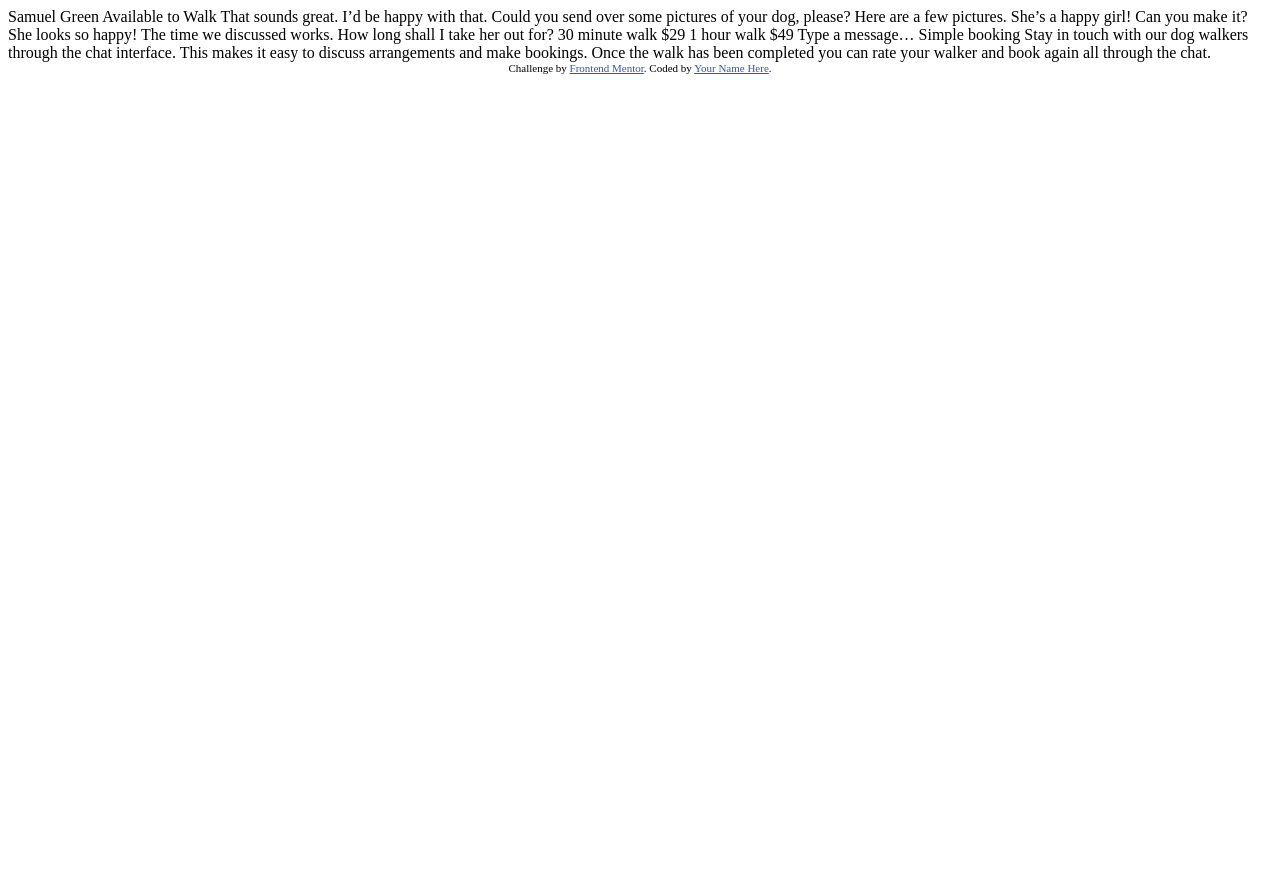
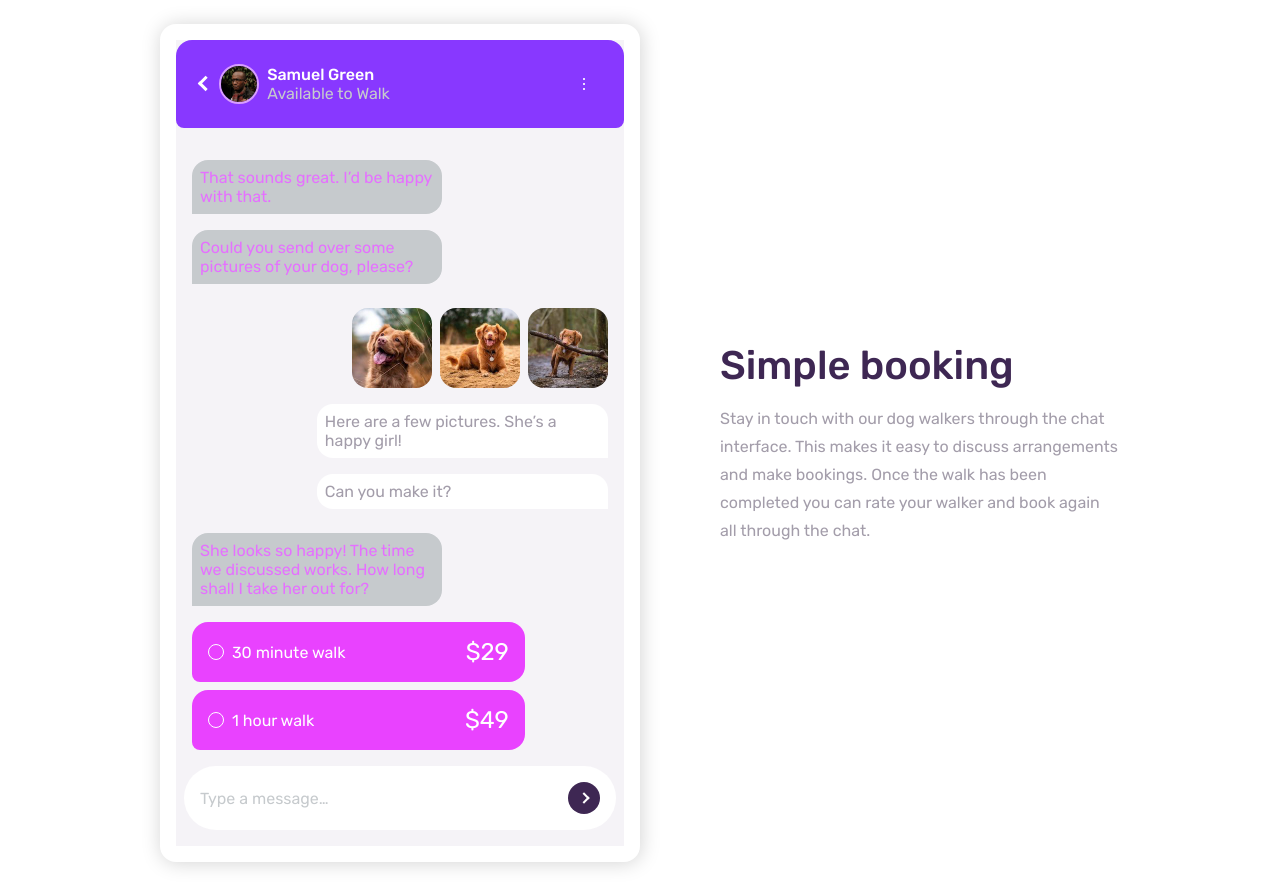
Before and after one commit to Douglas2903/frontend-mentor-practice, a plain HTML site: page challenges/chat-app-css-illustration-master/index.html in a window 1280 px wide. Before the commit the page ends 800 px from the top, so only its background shows below. Drawn offline with Linux system fonts and the light colour scheme.

Commit message:
feat: final version

```diff
--- a/challenges/chat-app-css-illustration-master/index.html
+++ b/challenges/chat-app-css-illustration-master/index.html
@@ -1,51 +1,137 @@
-<!DOCTYPE html>
+<!doctype html>
 <html lang="en">
-<head>
-  <meta charset="UTF-8">
-  <meta name="viewport" content="width=device-width, initial-scale=1.0"> <!-- displays site properly based on user's device -->
+  <head>
+    <meta charset="UTF-8" />
+    <meta name="viewport" content="width=device-width, initial-scale=1.0" />
 
-  <link rel="icon" type="image/png" sizes="32x32" href="./images/favicon-32x32.png">
+    <link
+      rel="icon"
+      type="image/png"
+      sizes="32x32"
+      href="./images/favicon-32x32.png"
+    />
+    <link rel="preconnect" href="https://fonts.googleapis.com" />
+    <link rel="preconnect" href="https://fonts.gstatic.com" crossorigin />
+    <link
+      href="https://fonts.googleapis.com/css2?family=Rubik:wght@400;500;700&display=swap"
+      rel="stylesheet"
+    />
+    <link rel="stylesheet" href="style.css" />
 
-  <title>Frontend Mentor | [Challenge Name Here]</title>
+    <title>Frontend Mentor | Chat app CSS illustration</title>
+  </head>
+  <body>
+    <main>
+      <div
+        class="phone"
+        role="img"
+        aria-label="Dog walking app chat. The owner sends photos of her dog to Samuel Green, a dog walker, who confirms the time and offers a 30-minute walk for $29 or a 1-hour walk for $49."
+      >
+        <div class="phone__header">
+          <div class="phone__back-contact">
+            <span class="phone__back"></span>
+            <div class="phone__contact">
+              <img
+                class="phone__avatar"
+                src="images/avatar.jpg"
+                alt=""
+                width="256"
+                height="256"
+              />
+              <div>
+                <p class="phone__name">Samuel Green</p>
+                <p class="phone__status">Available to Walk</p>
+              </div>
+            </div>
+          </div>
+          <span class="phone__menu">
+            <span class="menu"></span>
+            <span class="menu"></span>
+            <span class="menu"></span>
+          </span>
+        </div>
 
-  <!-- Feel free to remove these styles or customise in your own stylesheet 👍 -->
-  <style>
-    .attribution { font-size: 0.6875rem; text-align: center; }
-    .attribution a { color: hsl(228, 45%, 44%); }
-  </style>
-</head>
-<body>
+        <div class="chat">
+          <div class="chat__group chat__group--received">
+            <p class="chat__message chat__message--received">
+              That sounds great. I’d be happy with that.
+            </p>
+            <p class="chat__message chat__message--received">
+              Could you send over some pictures of your dog, please?
+            </p>
+          </div>
 
-  Samuel Green
-  Available to Walk
+          <div class="chat__group chat__group--sent">
+            <div class="chat__images">
+              <img
+                class="chat__image"
+                src="images/dog-image-1.jpg"
+                alt=""
+                width="160"
+                height="160"
+              />
+              <img
+                class="chat__image"
+                src="images/dog-image-2.jpg"
+                alt=""
+                width="160"
+                height="160"
+              />
+              <img
+                class="chat__image"
+                src="images/dog-image-3.jpg"
+                alt=""
+                width="160"
+                height="160"
+              />
+            </div>
+            <p class="chat__message chat__message--sent">
+              Here are a few pictures. She’s a happy girl!
+            </p>
+            <p class="chat__message chat__message--sent">Can you make it?</p>
+          </div>
 
-  That sounds great. I’d be happy with that.
+          <div class="chat__group chat__group--received">
+            <p class="chat__message chat__message--received">
+              She looks so happy! The time we discussed works. How long shall I
+              take her out for?
+            </p>
+            <div class="chat__options">
+              <div class="chat__option">
+                <div class="option">
+                  <span class="radio-option"></span>
+                  <span class="chat__option-label">30 minute walk</span>
+                </div>
+                <span class="chat__option-price">$29</span>
+              </div>
+              <div class="chat__option">
+                <div class="option">
+                  <span class="radio-option"></span>
+                  <span class="chat__option-label">1 hour walk</span>
+                </div>
+                <span class="chat__option-price">$49</span>
+              </div>
+            </div>
+          </div>
+        </div>
 
-  Could you send over some pictures of your dog, please?
+        <div class="phone__input">
+          <p class="phone__placeholder">Type a message…</p>
+          <span class="phone__send">
+            <span class="send__button"></span>
+          </span>
+        </div>
+      </div>
 
-  Here are a few pictures. She’s a happy girl!
-
-  Can you make it?
-
-  She looks so happy! The time we discussed works. How long shall I take her out for?
-
-  30 minute walk
-  $29
-
-  1 hour walk
-  $49
-
-  Type a message…
-
-  Simple booking
-
-  Stay in touch with our dog walkers through the chat interface. This makes it easy to
-  discuss arrangements and make bookings. Once the walk has been completed you can rate
-  your walker and book again all through the chat.
-
-  <footer class="attribution">
-    Challenge by <a href="https://www.frontendmentor.io?ref=challenge">Frontend Mentor</a>.
-    Coded by <a href="#">Your Name Here</a>.
-  </footer>
-</body>
+      <div class="feature">
+        <h1 class="feature__title">Simple booking</h1>
+        <p class="feature__text">
+          Stay in touch with our dog walkers through the chat interface. This
+          makes it easy to discuss arrangements and make bookings. Once the walk
+          has been completed you can rate your walker and book again all through
+          the chat.
+        </p>
+      </div>
+    </main>
+  </body>
 </html>
--- /dev/null
+++ b/challenges/chat-app-css-illustration-master/style.css
@@ -0,0 +1,297 @@
+@charset "utf-8";
+
+*{
+    box-sizing: border-box;
+    margin: 0;
+    padding: 0;
+}
+
+:root{
+    --purple-300: hsl(276, 100%, 81%); /* (sub-heading at the top of the app UI) */
+    --purple-600: hsl(276, 55%, 52%); /* (chat on the left) */
+    --gray-500: hsl(270, 7%, 64%); /* (chat on the right, paragraph) */
+    --gray-300: hsl(206, 6%, 79%); /* (placeholder text) */
+    --purple-950: hsl(271, 36%, 24%); /* (main heading) */
+    --pink-500: hsl(293, 100%, 63%);
+    --purple-500: hsl(264, 100%, 61%);
+    --white: hsl(0, 100%, 100%);
+    --gray-100: hsl(270, 20%, 96%); /* (app background) */
+    --purple-950: hsl(271, 36%, 24%); /* (submit button background) */
+    --pink-400: hsl(289, 100%, 72%); /* (radio button outline) */
+    --font-size: 16px;
+}
+
+body{
+    display: flex;
+    align-items: center;
+    justify-content: center;
+    min-height: 100vh;
+    font-family: "Rubik", sans-serif;
+    font-optical-sizing: auto;
+    font-weight: 400;
+    font-style: normal;
+}
+
+img{
+    display: block;
+    max-width: 100%;
+    height: auto;
+}
+
+main{
+    display: flex;
+    flex-direction: column;
+    align-items: center;
+    justify-content: center;
+}
+
+p{
+    font-size: var(--font-size);
+}
+
+.phone{
+    background-color: var(--gray-100);
+    border: 1rem solid var(--white);
+    border-radius: 1rem;
+    box-shadow: 1px 1px 20px rgba(0, 0, 0, 0.178);
+    display: flex;
+    flex-direction: column;
+    justify-content: center;
+    gap: 1rem;
+    margin: auto;
+    margin: 1.5rem;
+    max-width: 30rem;
+    width: fit-content;
+    overflow: hidden;
+}
+
+.phone__header{
+    background-color: var(--purple-500);
+    border-top-left-radius: 1rem;
+    border-top-right-radius: 1rem;
+    border-bottom-left-radius: .5rem;
+    border-bottom-right-radius: .5rem;
+    color: var(--white);
+    display: flex;
+    align-items: center;
+    justify-content: space-between;
+    padding: 1.5rem;
+}
+
+.phone__back-contact{
+    display: flex;
+    align-items: center;
+    justify-content: center;
+    gap: .5rem;
+}
+
+.phone__back{
+    border-left: 3px solid var(--white);
+    border-bottom: 3px solid var(--white);
+    height: .7rem;
+    width: .7rem;
+    transform: rotate(45deg);
+}
+
+.phone__contact{
+    display: flex;
+    align-items: center;
+    justify-content: center;
+    gap: .5rem;
+}
+
+.phone__contact div{
+    display: flex;
+    flex-direction: column;
+}
+
+.phone__name{
+    font-weight: 500;
+}
+
+.phone__status{
+    color: var(--gray-300);
+}
+
+.phone__avatar{
+    border: 2px solid var(--purple-300);
+    border-radius: 50%;
+    object-fit: cover;
+    height: 2.5rem;
+    width: 2.5rem;
+}
+
+.phone__menu{
+    display: flex;
+    flex-direction: column;
+    align-items: center;
+    justify-content: center;
+    gap: .2rem;
+    height: 2rem;
+    width: 2rem;
+}
+
+.menu{
+    background-color: var(--white);
+    border-radius: 50%;
+    height: .1rem;
+    width: .1rem;
+}
+
+.chat{
+    display: flex;
+    flex-direction: column;
+    gap: 1.5rem;
+    padding: 1rem;
+}
+
+.chat__group{
+    display: flex;
+    flex-direction: column;
+    gap: 1rem;
+}
+
+.chat__message--received{
+    background-color: var(--gray-300);
+    border-top-left-radius: 1rem;
+    border-top-right-radius: 1rem;
+    border-bottom-right-radius: 1rem;
+    color: var(--pink-400);
+    width: 60%;
+    padding: .5rem;
+}
+
+.chat__images{
+    display: flex;
+    flex-direction: row;
+    align-items: center;
+    justify-content: flex-end;
+    gap: .5rem;
+}
+
+.chat__image{
+    border-radius: 1rem;
+    height: 5rem;
+    width: 5rem;
+    object-fit: cover;
+}
+
+.chat__message--sent{
+    background-color: var(--white);
+    border-top-left-radius: 1rem;
+    border-top-right-radius: 1rem;
+    border-bottom-left-radius: 1rem;
+    color: var(--gray-500);
+    padding: .5rem;
+    margin-left: auto;
+    width: 70%;
+}
+
+.chat__options{
+    display: flex;
+    flex-direction: column;
+    gap: .5rem;
+}
+
+.chat__option{
+    background-color: var(--pink-500);
+    border-top-left-radius: 1rem;
+    border-top-right-radius: 1rem;
+    border-bottom-left-radius: .5rem;
+    border-bottom-right-radius: 1rem;
+    color: var(--white);
+    display: flex;
+    align-items: center;
+    justify-content: space-between;
+    padding: 1rem;
+    width: 80%;
+}
+
+.option{
+    display: flex;
+    align-items: center;
+    justify-content: space-between;
+    gap: .5rem;
+}
+
+.radio-option{
+    border: 1px solid var(--white);
+    border-radius: 50%;
+    height: 1rem;
+    width: 1rem;
+}
+
+.chat__option-price{
+    font-size: 1.5rem;
+}
+
+.phone__input{
+    background-color: var(--white);
+    border-radius: 2rem;
+    color: var(--gray-300);
+    padding: 1rem;
+    display: flex;
+    align-items: center;
+    justify-content: space-between;
+    margin: -1rem .5rem 1rem;
+}
+
+.phone__send{
+    background-color: var(--purple-950);
+    border-radius: 50%;
+    height: 2rem;
+    width: 2rem;
+    display: flex;
+    align-items: center;
+    justify-content: center;
+}
+
+.send__button{
+    border-right: 2px solid var(--white);
+    border-bottom: 2px solid var(--white);
+    height: .5rem;
+    width: .5rem;
+    transform: rotate(-45deg);
+}
+
+.feature{
+    display: flex;
+    flex-direction: column;
+    align-items: center;
+    justify-content: center;
+    gap: 1rem;
+    padding: 1.5rem;
+}
+
+.feature__title{
+    color: var(--purple-950);
+    font-weight: 600;
+}
+
+.feature__text{
+    color: var(--gray-500);
+    font-size: var(--font-size);
+    text-align: center;
+}
+
+@media (min-width: 64rem) {
+    main {
+        flex-direction: row;
+        gap: 2rem;
+    }
+
+    .feature {
+        align-items: flex-start;
+        max-width: 28rem;
+    }
+
+    .feature__title {
+        font-size: 2.5rem;
+        font-weight: 500;
+    }
+
+    .feature__text {
+        text-align: left;
+        line-height: 1.75;
+    }
+}
```
